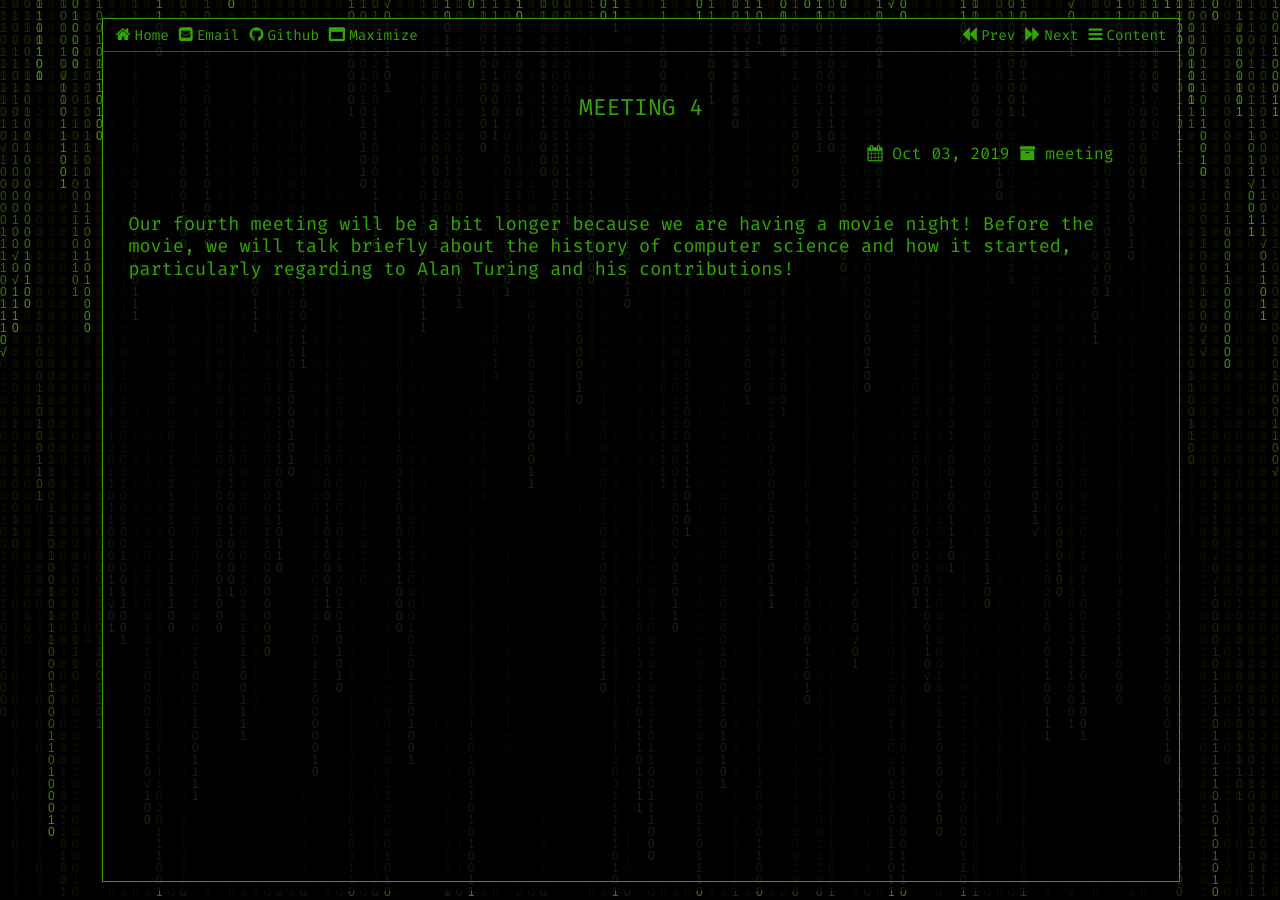
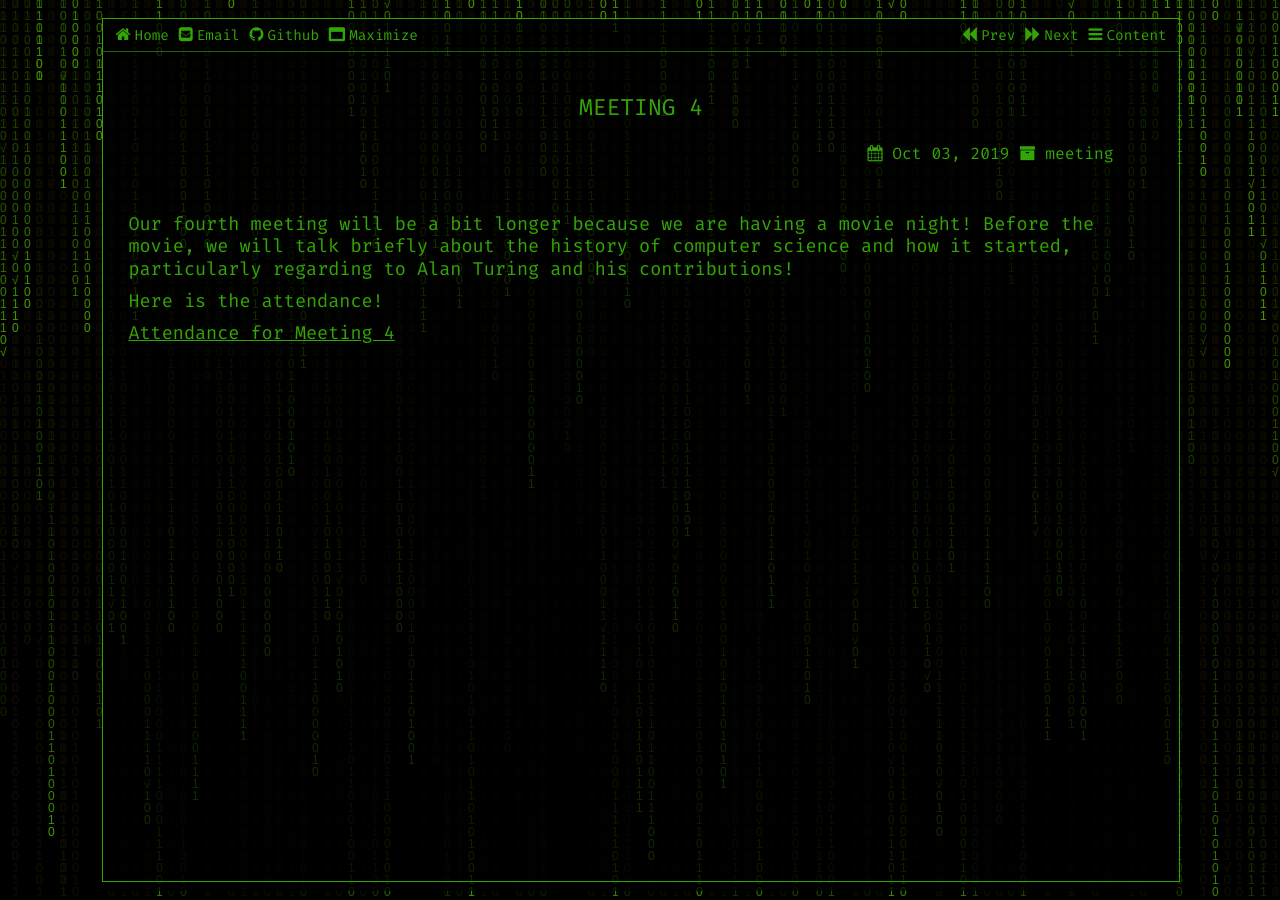
Before and after one commit to ramhacks/ramhacks.github.io, a Jekyll site: the page built from _posts/2019-10-3-meeting4.md, in a window 1280 px wide. Built offline with Jekyll 4.4.1, drawn with Linux system fonts in a browser that asks for light colours.

Commit message:
Update 2019-10-3-meeting4.md

```diff
--- a/_posts/2019-10-3-meeting4.md
+++ b/_posts/2019-10-3-meeting4.md
@@ -8,3 +8,7 @@ date: 2019-10-3
 Our fourth meeting will be a bit longer because we are having a movie night!
 Before the movie, we will talk briefly about the history of computer science and how it started,
 particularly regarding to Alan Turing and his contributions!
+
+Here is the attendance!
+
+[Attendance for Meeting 4](https://forms.gle/n4tMBbnUw9rcevJBA)
```
